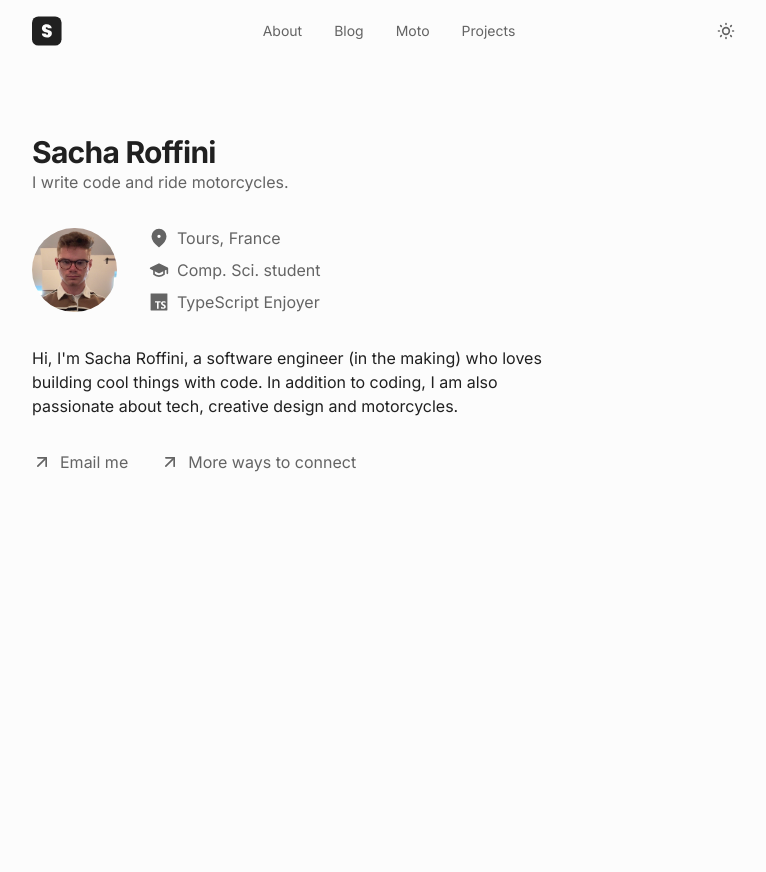
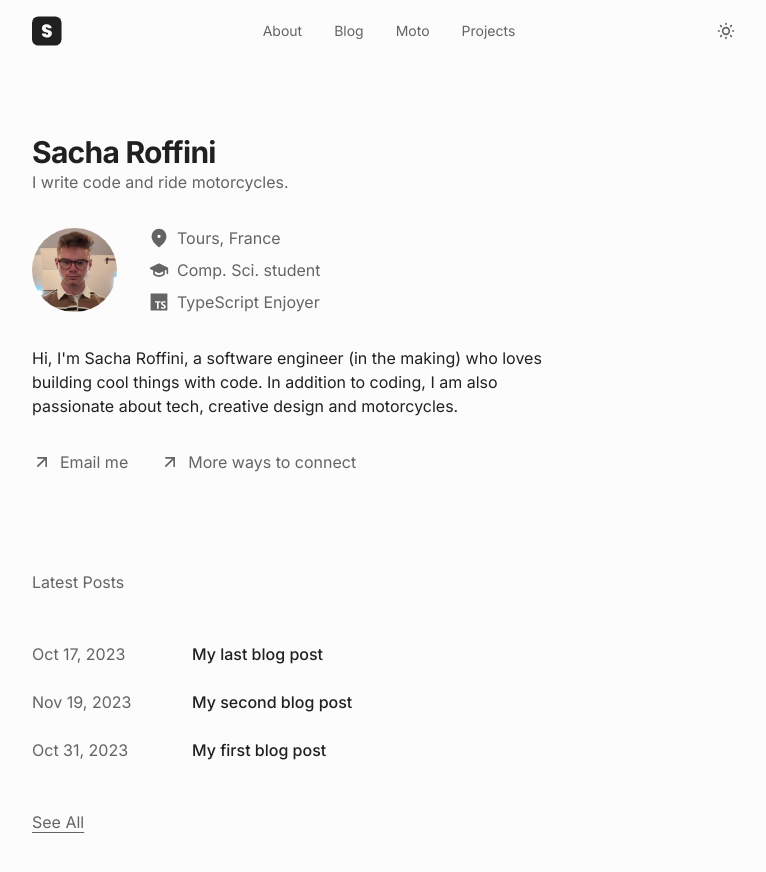
Before and after one commit to KpryKorn/next-portfolio, a Next.js app: page / in a window 1280 px wide. Shown: the top 872 px of the page, without its empty margins (256-1022 px from the left). Before the commit the page ends 800 px from the top, so only its background shows below. Built offline with nearby package versions, Linux system fonts and the light colour scheme.

Commit message:
feat: add component to showcase last 3 posts on home page

```diff
--- a/app/page.tsx
+++ b/app/page.tsx
@@ -1,9 +1,11 @@
 import ExternalLink from "@/components/ExternalLink";
 import HeroImage from "@/components/HeroImage";
 import HeroTitle from "@/components/HeroTitle";
+import ShowLastPosts from "@/components/ShowLastPosts";
 
 export default function Home() {
   return (
+    <>
       <article className="my-6 md:my-12 flex flex-col gap-8">
         <HeroTitle
           title="Sacha Roffini"
@@ -15,10 +17,12 @@ export default function Home() {
           building cool things with code. In addition to coding, I am also
           passionate about tech, creative design and motorcycles.
         </p>
-      <div className="flex items-center gap-8">
+        <div className="flex items-center gap-8 group">
           <ExternalLink href="mailto:sacha@utopiaz.net" text="Email me" />
           <ExternalLink href="#" text="More ways to connect" />
         </div>
       </article>
+      <ShowLastPosts />
+    </>
   );
 }
```
Lines whose indentation alone changed are shown as unchanged.
